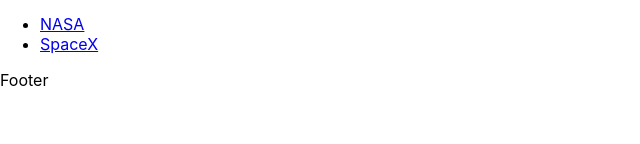
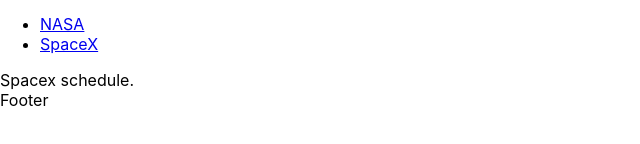
Before and after one commit to MarkMcDaniels/space-stream, a React app: page /spacex-schedule in a window 1280 px wide. Shown: the part 180-324 px from the top of the page, without its empty margins (0-640 px from the left). Built offline with nearby package versions, Linux system fonts and the light colour scheme.

Commit message:
Main routing phase one finished
Using react-router-dom the main routing for schedule display in first phase.

Still need to add <NavLink  />s.

```diff
--- /dev/null
+++ b/src/components/Nasa/Nasa.css
@@ -0,0 +1,4 @@
+.NasaBlock {
+    display: block;
+
+}
--- /dev/null
+++ b/src/components/Nasa/Nasa.js
@@ -0,0 +1,17 @@
+import React, { Component } from 'react';
+
+
+import classes from './Nasa.css';
+
+
+class Nasa extends Component {
+    render(){
+        return (
+            <div className={classes.NasaBlock}>
+                Nasa schedule.
+            </div>
+        );
+    }
+}
+
+export default Nasa;
--- /dev/null
+++ b/src/components/Spacex/Spacex.js
@@ -0,0 +1,15 @@
+import React, { Component } from 'react';
+
+import classes from "./Spacex.css";
+
+class Spacex extends Component {
+    render(){
+        return(
+            <div>
+                Spacex schedule.
+            </div>
+        );
+    }
+}
+
+export default Spacex;
--- a/src/containers/Content/Content.css
+++ b/src/containers/Content/Content.css
@@ -3,7 +3,7 @@
     margin: auto;
     width: 40%;
     border: 1px solid black;
-    display: flex;
+
     justify-content: center;
 }
 
--- a/src/containers/Content/Content.js
+++ b/src/containers/Content/Content.js
@@ -1,6 +1,8 @@
 import React, { Component } from 'react';
 import Navigation from '../../components/UI/Navigation/Navigation';
 import { Switch, Route } from 'react-router-dom';
+import Spacex from '../../components/Spacex/Spacex';
+import Nasa from '../../components/Nasa/Nasa';
 
 import classes from './Content.css';
 
@@ -16,13 +18,14 @@
                     <p>Upcoming:</p>
                     <Navigation navBar="Content" navItems={this.props.navContent} />
                 </div>
-                {/*
+
                 <Switch>
-                    <Route path='/' component={Nasa} />
+
                     <Route path='/nasa-schedule' component={Nasa} />
                     <Route path="/spacex-schedule" component={Spacex} />
+                    <Route path='/' component={Nasa} />
+
                 </Switch>
-                */}
             </div>
         );
     }
```
Also changed, not shown: src/components/Spacex/Spacex.css (added).
